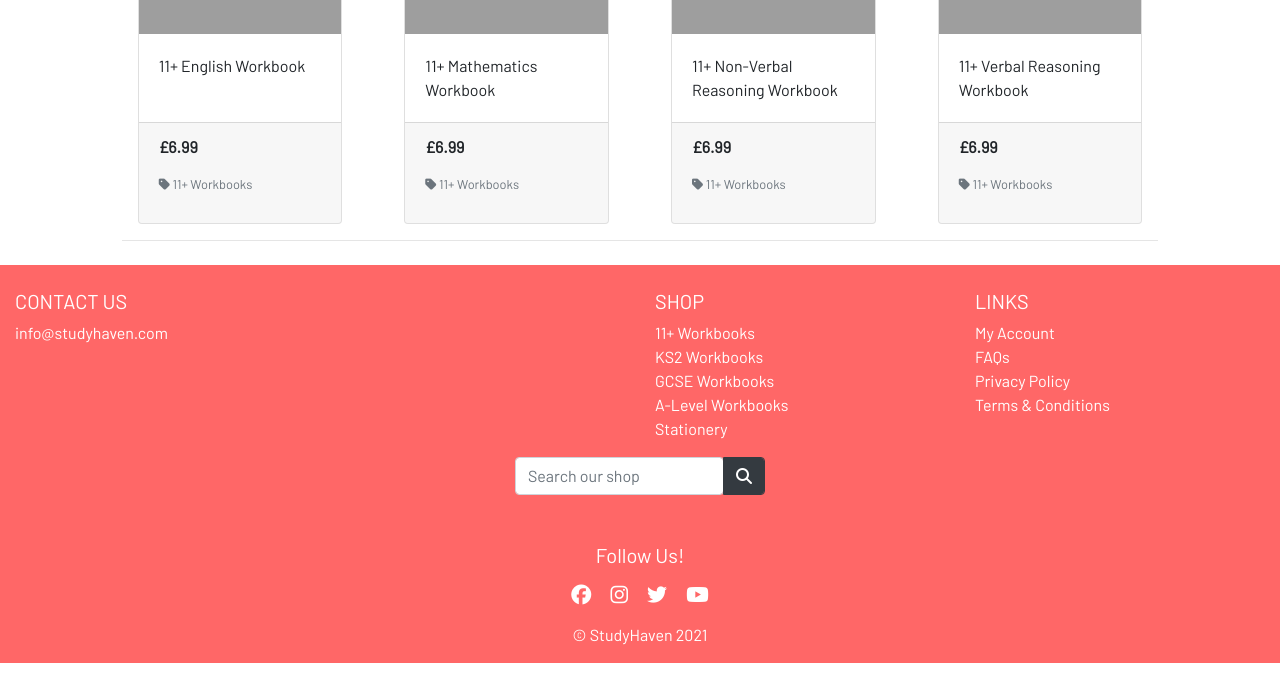
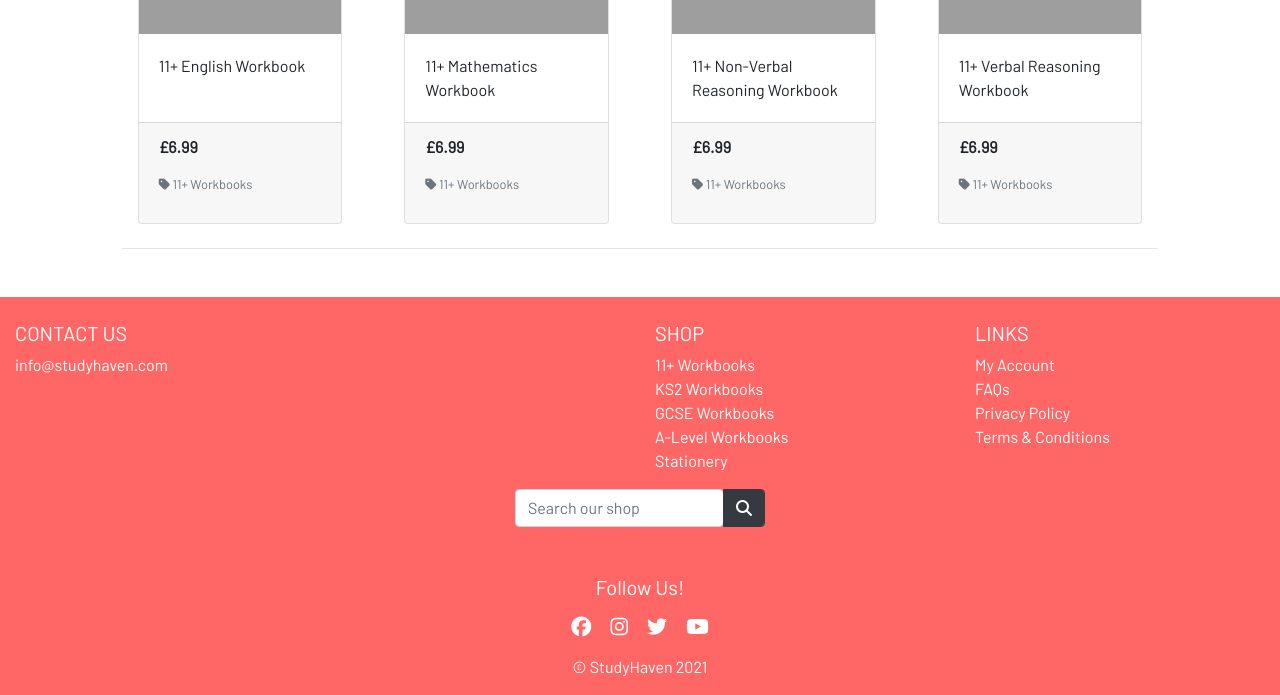
Before and after one commit to jerhabor/studyhaven, a Django app: page /shop/?category=11plus-workbooks in a window 1280 px wide. Shown: the part 458-1153 px from the top of the page. Before the commit the page ends 1121 px from the top, so only its background shows below. Run offline with Django 3.2, Linux system fonts and the light colour scheme; data comes from the database, SQL or seed files in the repository; some libraries are stand-ins or nearby versions; grey boxes are pictures that could not be loaded.

Commit message:
MAINT: Adjusted the margin around the products and hr elements for a more satisfying aesthetic.

```diff
--- a/products/templates/products/products.html
+++ b/products/templates/products/products.html
@@ -57,7 +57,7 @@
                         </div>
                     </div>
                 </div>
-                <div class="row">
+                <div class="row mb-4">
                     {% for product in shop %}
                         <div class="col-sm-6 col-lg-4 col-xl-3">
                             <div class="card h-100 mx-3">
@@ -87,22 +87,22 @@
                                 </div>
                             </div>
                         </div>
-                        <div class="col-12 d-sm-none mb-2">
+                        <div class="col-12 d-sm-none my-2">
                             <hr>
                         </div>
                         <!-- From the Code Institute Boutique Ado Tutorial -->
                         {% if forloop.counter|divisibleby:2 %}
-                        <div class="col-12 d-none d-sm-block d-lg-none mb-2">
+                        <div class="col-12 d-none d-sm-block d-lg-none my-2">
                             <hr>
                         </div>
                         {% endif %}
                         {% if forloop.counter|divisibleby:3 %}
-                        <div class="col-12 d-none d-lg-block d-xl-none mb-2">
+                        <div class="col-12 d-none d-lg-block d-xl-none my-2">
                             <hr>
                         </div>
                         {% endif %}
                         {% if forloop.counter|divisibleby:4 %}
-                        <div class="col-12 d-none d-xl-block mb-2">
+                        <div class="col-12 d-none d-xl-block my-2">
                             <hr>
                         </div>
                         {% endif %}
```
